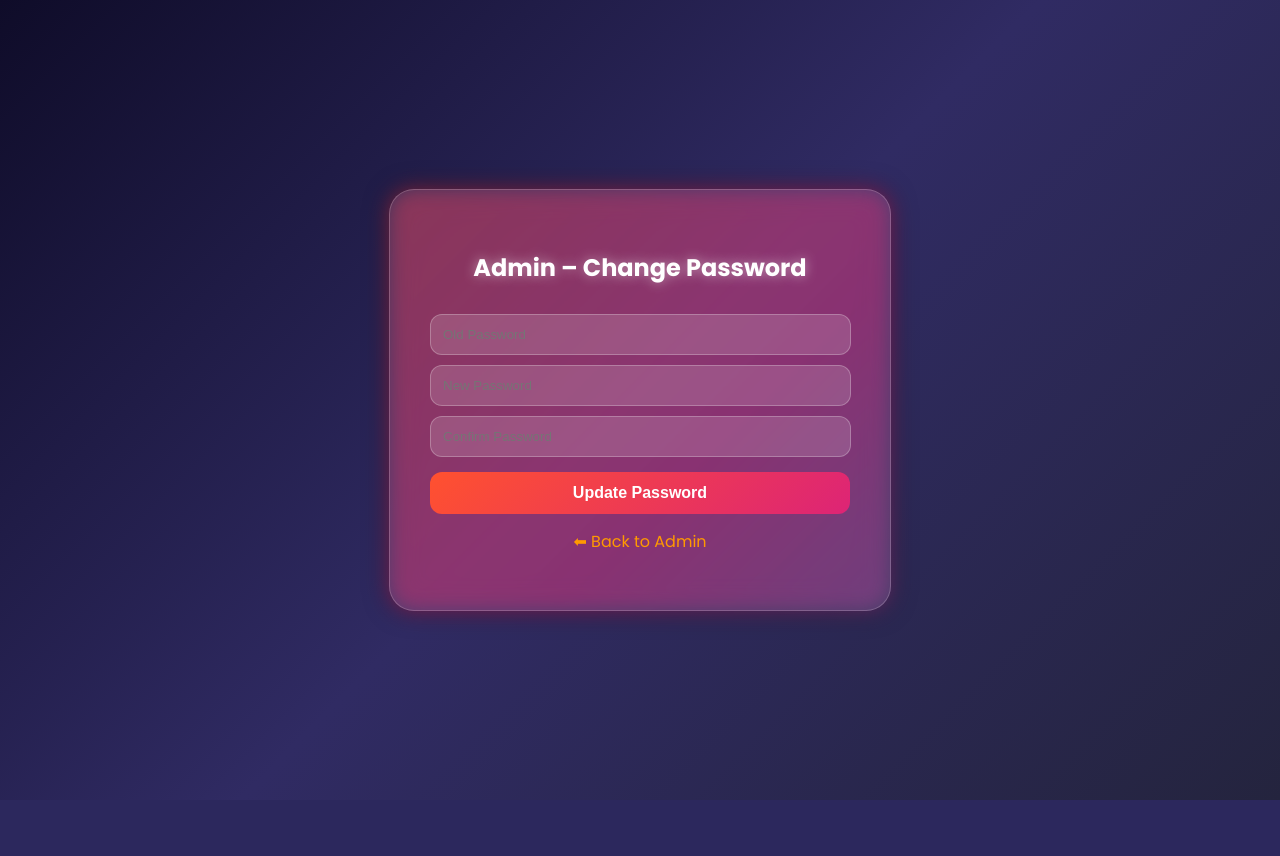
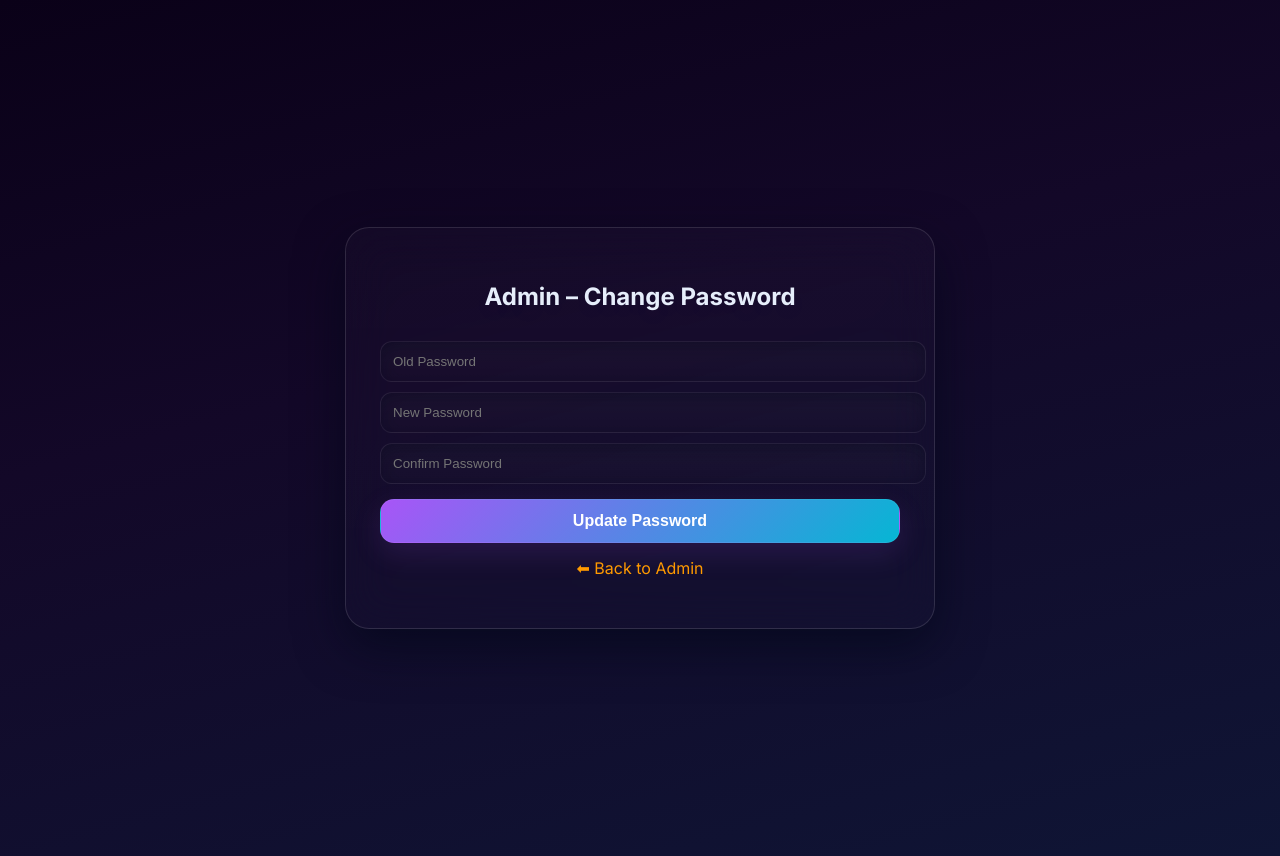
Before and after one commit to nagasai-chowdary-gituser/simats_web_portal, a Flask app: template templates/admin_change_password.html in a window 1280 px wide. Before the commit the page ends 800 px from the top, so only its background shows below. Run offline with Flask 3, Linux system fonts and the light colour scheme; the template is opened without the code that fills it, so the values that code supplies are empty; a user stored in the database is signed in; data comes from the database, SQL or seed files in the repository.

Commit message:
UI: Apply Midnight Blur theme to admin_change_password (style-only)

```diff
--- a/templates/admin_change_password.html
+++ b/templates/admin_change_password.html
@@ -7,91 +7,30 @@
 <title>Admin – Change Password</title>
 
 <style>
-@import url('https://fonts.googleapis.com/css2?family=Poppins:wght@300;400;600;700&display=swap');
+@import url('https://fonts.googleapis.com/css2?family=Poppins:wght@300;400;600;700,800&family=Inter:wght@300;400;600;700&display=swap');
+:root{--bg-deep:#0a0118;--bg-mid:#130828;--bg-navy:#0f1535;--glass:rgba(255,255,255,0.08);--glass-border:rgba(255,255,255,0.12);--neon-purple:#a855f7;--neon-cyan:#06b6d4;--text-primary:#e6eefb;--radius-lg:24px}
+body{margin:0;background:linear-gradient(165deg,var(--bg-deep),var(--bg-mid) 40%,var(--bg-navy));font-family:'Inter','Poppins',sans-serif;height:100vh;display:flex;align-items:center;justify-content:center;color:var(--text-primary);padding:28px}
 
-body {
-    margin: 0;
-    font-family: Poppins, sans-serif;
-    height: 100vh;
-    background: linear-gradient(135deg,#0f0c29,#302b63,#24243e);
-    display: flex;
-    justify-content: center;
-    align-items: center;
-}
+.wrapper{width:min(520px,calc(100% - 48px));padding:34px;border-radius:var(--radius-lg);background:linear-gradient(180deg,rgba(255,255,255,0.02),rgba(255,255,255,0.01));backdrop-filter:blur(22px);border:1px solid var(--glass-border);box-shadow:0 18px 48px rgba(2,6,23,0.6);color:var(--text-primary);position:relative}
 
-.wrapper {
-    width: 420px;
-    padding: 40px;
-    border-radius: 25px;
-    background: rgba(255,255,255,.10);
-    backdrop-filter: blur(16px);
-    border: 1px solid rgba(255,255,255,.25);
-    box-shadow: 0 0 25px rgba(0,0,0,.55);
-    color: white;
-    position: relative;
-}
-
-.wrapper::before {
+.wrapper::before{
     content:"";
     position:absolute;
     inset:-2px;
-    border-radius:25px;
-    background:linear-gradient(135deg,#ff512f,#dd2476,#1e90ff,#ff9a00);
-    background-size:400% 400%;
-    animation:glow 7s infinite;
-    filter:blur(10px);
-    opacity:.45;
-    z-index:-1;
+    border-radius:var(--radius-lg);background:linear-gradient(120deg,var(--neon-purple),var(--neon-violet),var(--neon-cyan));background-size:300% 300%;animation:glow 9s linear infinite;filter:blur(16px);opacity:0.22;z-index:-1
 }
 
-@keyframes glow {
-    0%{background-position:0% 50%;}
-    50%{background-position:100% 50%;}
-    100%{background-position:0% 50%;}
-}
+@keyframes glow{0%{background-position:0% 50%}50%{background-position:100% 50%}100%{background-position:0% 50%}}
 
-h2 {
-    text-align:center;
-    color:white;
-    text-shadow:0 0 12px rgba(255,255,255,.5);
-}
+h2{text-align:center;color:var(--text-primary);text-shadow:0 8px 28px rgba(168,85,247,0.06)}
 
-input {
-    width:94%;
-    padding:12px;
-    margin-top:10px;
-    border-radius:12px;
-    border:1px solid rgba(255,255,255,.25);
-    background:rgba(255,255,255,.15);
-    color:white;
-}
+input{width:100%;padding:12px;margin-top:10px;border-radius:12px;border:1px solid rgba(255,255,255,0.06);background:linear-gradient(180deg,rgba(255,255,255,0.03),rgba(255,255,255,0.01));color:var(--text-primary);box-shadow:0 6px 18px rgba(2,6,23,0.35) inset}
 
-button {
-    width:100%;
-    padding:12px;
-    border-radius:12px;
-    border:none;
-    background:linear-gradient(135deg,#ff512f,#dd2476);
-    color:white;
-    font-size:16px;
-    font-weight:bold;
-    margin-top:15px;
-    cursor:pointer;
-}
+button{width:100%;padding:12px;border-radius:14px;border:1px solid rgba(255,255,255,0.06);background:linear-gradient(135deg,var(--neon-purple),var(--neon-cyan));color:#fff;font-size:16px;font-weight:700;margin-top:15px;cursor:pointer;box-shadow:0 10px 30px rgba(168,85,247,0.14)}
 
-.msg {
-    margin-top:10px;
-    text-align:center;
-    color:#ff8080;
-    font-weight:600;
-}
+.msg{margin-top:10px;text-align:center;color:#ff8080;font-weight:600}
 
-.success {
-    margin-top:10px;
-    text-align:center;
-    color:#00ff9a;
-    font-weight:700;
-}
+.success{margin-top:10px;text-align:center;color:#4ade80;font-weight:700}
 </style>
 </head>
 
```
